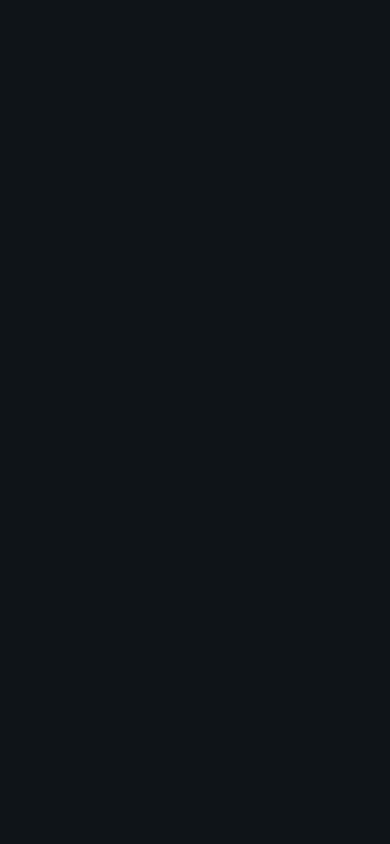
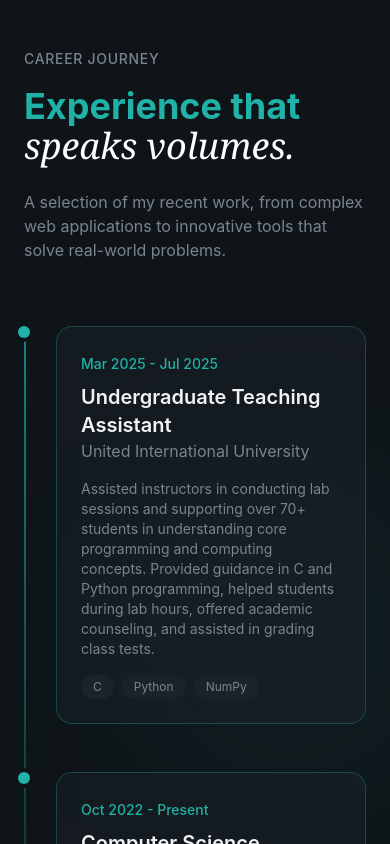
Before and after one commit to fatin-israq/portfolio, a React (Vite) app: page / in a window 390 px wide. Shown: the part 7280-8124 px from the top of the page. Before the commit the page ends 7198 px from the top, so only its background shows below. Built offline with nearby package versions, Linux system fonts and the light colour scheme.

Commit message:
Add Experience section with detailed work history and timeline layout

```diff
--- a/src/sections/Experience.jsx
+++ b/src/sections/Experience.jsx
@@ -1,9 +1,117 @@
+const experiences = [
+  {
+    period: "Mar 2025 - Jul 2025",
+    role: "Undergraduate Teaching Assistant",
+    company: "United International University",
+    description:
+      "Assisted instructors in conducting lab sessions and supporting over 70+ students in understanding core programming and computing concepts. Provided guidance in C and Python programming, helped students during lab hours, offered academic counseling, and assisted in grading class tests.",
+    technologies: ["C", "Python", "NumPy"],
+    current: false,
+  },
+  {
+    period: "Oct 2022 - Present",
+    role: "Computer Science Undergraduate",
+    company: "United International University",
+    description:
+      "Pursuing a BSc in Computer Science and Engineering with a strong academic focus on programming, data structures, artificial intelligence, databases, system analysis, and web development. Actively building software projects and strengthening problem-solving skills.",
+    technologies: [
+      "C",
+      "C++",
+      "Python",
+      "Java",
+      "JavaScript",
+      "HTML",
+      "Tailwind",
+      "MySQL",
+      "Node.js",
+    ],
+    current: true,
+  },
+];
+
 const Experience = () => {
-    return (
-        <section>
+  return (
+    <section id="experience" className="py-32 relative overflow-hidden">
+      <div className="absolute top-1/2 left-1/4 w-96 h-96 bg-primary/5 rounded-full blur-3xl -translate-y-1/2" />
+      <div className="container mx-auto px-6 relative z-10">
+        {/* Section Header  */}
+        <div className="max-w-3xl mb-16">
+          <span className="text-secondary-foreground text-sm font-medium tracking-wider uppercase animation-fade-in">
+            Career Journey
+          </span>
+          <h2 className="text-4xl md:text-5xl font-bold mt-4 mb-6 animate-fade-in animation-delay-100 text-primary animation-delay-100">
+            Experience that{" "}
+            <span className="text-white font-serif italic font-normal">
+              speaks volumes.
+            </span>
+          </h2>
+          <p className="text-muted-foreground animate-fade-in animation-delay-200">
+            A selection of my recent work, from complex web applications to
+            innovative tools that solve real-world problems.
+          </p>
+        </div>
 
-        </section>
-    );
+        {/* Timeline  */}
+        <div className="relative">
+          <div className="timeline-glow absolute left-0 md:left-1/2 top-0 bottom-0 w-[2px] bg-linear-to-b from-primary/70 via-primary/30 to-transparent md:-translate-x-1/2 shadow-[0_0_25px_rgba(32, 178, 166/0.8)]" />
+
+          {/* Experience Items  */}
+          <div className="space-y-12">
+            {experiences.map((exp, i) => (
+              <div
+                key={i}
+                className="relative grid md:grid-cols-2 gap-8 animate-fade-in"
+                style={{ animationDelay: `${(i + 1) * 150}ms` }}
+              >
+                {/* Timeline dot  */}
+                <div className="absolute left-0 md:left-1/2 top-0 w-3 h-3 bg-primary rounded-full -translate-x-1/2 ring-4 ring-background z-10">
+                  {exp.current && (
+                    <span className="absolute inset-0 rounded-full bg-primary animate-ping opacity-75" />
+                  )}
+                </div>
+
+                {/* Content  */}
+                <div
+                  className={`pl-8 md:pl-0 ${
+                    i % 2 === 0
+                      ? "md:pr-16 md:text-right"
+                      : "md:col-start-2 md:pl-16"
+                  }`}
+                >
+                  <div
+                    className={`glass p-6 rounded-2xl border border-primary/30 hover:border-primary/50 transition-all duration-500`}
+                  >
+                    <span className="text-sm text-primary font-medium">
+                      {exp.period}
+                    </span>
+                    <h3 className="text-xl font-semibold mt-2">{exp.role}</h3>
+                    <p className="text-muted-foreground">{exp.company}</p>
+                    <p className="text-sm text-muted-foreground mt-4">
+                      {exp.description}
+                    </p>
+                    <div
+                      className={`flex flex-wrap gap-2 mt-4 ${
+                        i % 2 === 0 ? "md:justify-end" : ""
+                      }`}
+                    >
+                      {exp.technologies.map((tech, index) => (
+                        <span
+                          key={index}
+                          className="px-3 py-1 bg-surface text-xs rounded-full text-muted-foreground"
+                        >
+                          {tech}
+                        </span>
+                      ))}
+                    </div>
+                  </div>
+                </div>
+              </div>
+            ))}
+          </div>
+        </div>
+      </div>
+    </section>
+  );
 };
 
 export default Experience;
```
